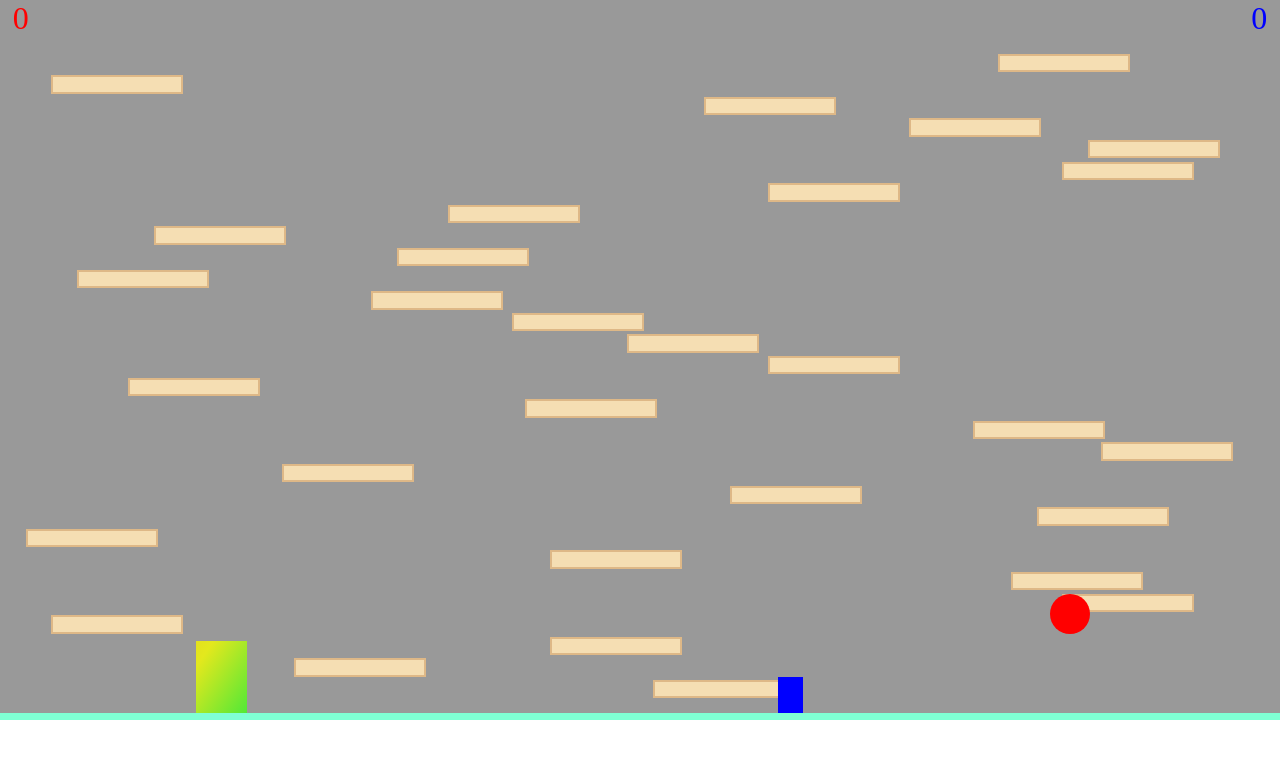
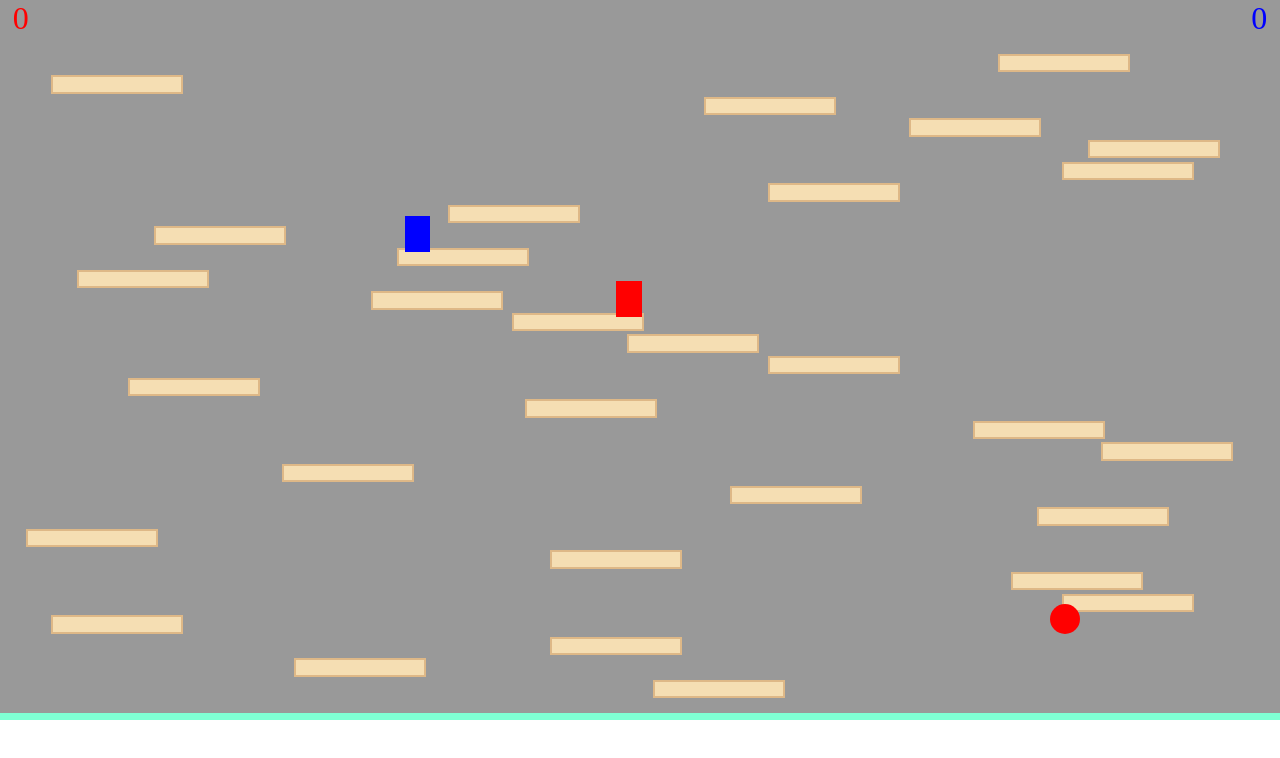
Before and after one commit to MaxusTheOne/SimpleFunPlatforming, a plain HTML site: page index.html in a window 1280 px wide. Drawn offline with Linux system fonts and the light colour scheme.

Commit message:
Berry functionality

```diff
--- a/script.js
+++ b/script.js
@@ -6,6 +6,8 @@ let playerWidth = [2, 2];
 let playerHeight = [5, 5];
 let playerScore = [0, 0];
 let isBig = [false, false];
+let berryX;
+let berryY;
 let platformX = [];
 let platformY = [];
 let platformHeight = 2;
@@ -69,9 +71,9 @@ function initGame() {
     createPlatform(Math.floor(Math.random() * (100 - platformWidth)), i * (90 / platformAmount), i);
   }
   for (let i = 0; i < playerObj.length; i++) {
-    playerX[i] = Math.random() * 100;
+    // playerX[i] = Math.random() * 100;
+    resetPlayer(i);
   }
-  newMushroomPlayer();
   spawnBerry();
 }
 
@@ -102,6 +104,7 @@ function playerMovement() {
     offSide(i);
     bonk(i);
     if (isBig[i]) detectPlayerCollision(i);
+    else detectBerryCollision(i);
     playerObj[i].style.left = playerX[i] + "%";
   }
 }
@@ -192,7 +195,7 @@ function endMushroom() {
     playerWidth[i] = 2;
     isBig[i] = false;
   }
-  setTimeout(newMushroomPlayer, 3000);
+  setTimeout(spawnBerry, 1000);
 }
 function newMushroomPlayer() {
   mushroomEffect(Math.floor(Math.random() * 2));
@@ -211,8 +214,10 @@ function detectPlayerCollision(bigPlayerId) {
   }
 }
 function resetPlayer(hitPlayer) {
-  playerY[hitPlayer] = 1;
+  playerY[hitPlayer] = 1 + Math.random() * 80;
   playerX[hitPlayer] = Math.random() * 100;
+  gravityMode[hitPlayer] = true;
+  onPlatform[hitPlayer] = false;
 }
 
 function updateScore(playerId) {
@@ -222,8 +227,10 @@ function updateScore(playerId) {
 
 function spawnBerry() {
   let berry = document.querySelector("#berry");
-  berry.style.left = 5 + Math.floor(Math.random() * 90) + "%";
-  berry.style.bottom = 5 + Math.floor(Math.random() * 80) + "%";
+  berryX = 5 + Math.floor(Math.random() * 90);
+  berryY = 5 + Math.floor(Math.random() * 80);
+  berry.style.left = berryX + "%";
+  berry.style.bottom = berryY + "%";
 }
 
 function eatBerry(playerId) {
@@ -232,10 +239,18 @@ function eatBerry(playerId) {
   mushroomEffect(playerId);
 }
 
-function detectBerryCollision(berryX, berryY, playerId) {
-  if (playerX[0] + playerWidth[0] >= berryX && playerX[0] <= playerX[1] + playerWidth[1]) {
-    // console.log("playerX collision");
-    if (playerY[0] + playerHeight[0] >= playerY[1] && playerY[0] <= playerY[1] + playerHeight[1]) {
+function detectBerryCollision(playerId) {
+  // console.log("trying to detect berry");
+  // console.log(`playerId: ${playerId} playerX: ${playerX} berryX: ${berryX}`);
+  if (playerX[playerId] + playerWidth[playerId] >= berryX && playerX[playerId] <= berryX + 3) {
+    if (playerY[playerId] + playerHeight[playerId] >= berryY && playerY[playerId] <= berryY + 3) {
+      console.log("berry collision");
+      eatBerry(playerId);
     }
   }
 }
+function winGame() {}
+
+function showWinGameScreen() {}
+
+function resetGame() {}
--- a/style.css
+++ b/style.css
@@ -68,8 +68,8 @@ img {
   position: absolute;
   z-index: 3;
   bottom: 50%;
-  width: 40px;
-  height: 40px;
+  width: 30px;
+  height: 30px;
   border-radius: 50%;
 }
 #ground_platform {
```
